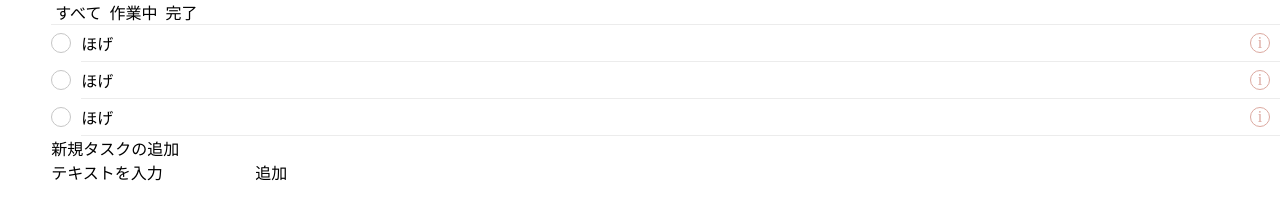
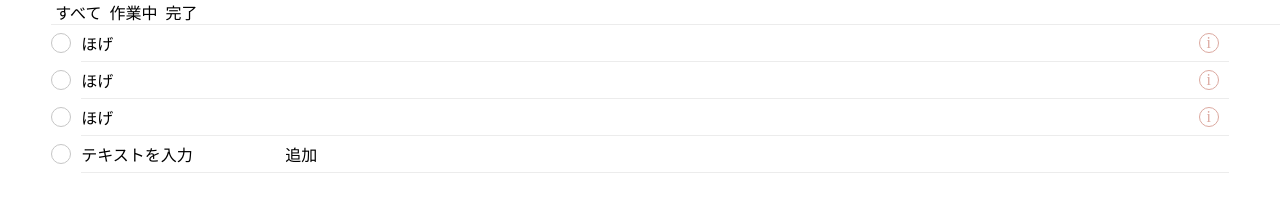
Before and after one commit to panappi/JS_Todo_App, a plain HTML site: page index.html in a window 1280 px wide. Shown: the part 96-316 px from the top of the page. Drawn offline with nearby package versions, Linux system fonts and the light colour scheme; files that its build step writes are made by us from their sources.

Commit message:
style: タスク追加フォームを表に追加

```diff
--- a/index.html
+++ b/index.html
@@ -26,23 +26,35 @@
     <hr />
 
     <section>
-      <table class="content__table">
-        <!-- <thead>
+      <form id="textForm">
+        <table class="content__table">
+          <!-- <thead>
           <tr>
             <th class="content__table-status"></th>
             <th class="content__table-name"></th>
             <th class="content__table-delete"></th>
           </tr>
         </thead> -->
-        <tbody id="taskList"></tbody>
-      </table>
+          <tbody id="taskList"></tbody>
+          <tr>
+            <td class="content__table-status">
+              <div class="contents__task-status"></div>
+            </td>
+            <td class="content__table-name" colspan="2">
+              <input id="text" type="text" placeholder="テキストを入力" />
+              <button id="addButton" type="submit">追加</button>
+            </td>
+          </tr>
+        </table>
+      </form>
     </section>
 
-    <h2>新規タスクの追加</h2>
-    <form id="textForm">
+    <!-- <h2>新規タスクの追加</h2> -->
+    <!-- <form id="textForm">
+      <div class="contents__task-status"></div>
       <input id="text" type="text" placeholder="テキストを入力" />
       <button id="addButton" type="submit">追加</button>
-    </form>
+    </form> -->
 
     <script src="main.js"></script>
   </body>
--- a/main.js
+++ b/main.js
@@ -93,6 +93,7 @@ const displayTaskArray = (taskArray) => {
     tdStatus.appendChild(divStatus);
     tr.appendChild(tdStatus);
     tdStatus.classList.add("content__table-status");
+    divStatus.classList.add("contents__task-status");
     // タスクの名前
     tdName.textContent = task.name;
     tr.appendChild(tdName);
@@ -104,6 +105,7 @@ const displayTaskArray = (taskArray) => {
     tdDelete.appendChild(divDelete);
     tr.appendChild(tdDelete);
     tdDelete.classList.add("content__table-delete");
+    divDelete.classList.add("contents__task-status");
 
     // 状態ボタンが押されたときの処理
     // buttonStatus.addEventListener("click", () => {
--- a/style.scss
+++ b/style.scss
@@ -38,16 +38,6 @@ body {
   // }
   td {
     padding: 6px 0;
-    div {
-      width: 20px;
-      height: 20px;
-      display: flex;
-      justify-content: center;
-      align-items: center;
-      border-style: $content__table-status--border_solid;
-      border-width: $content__table-status--border_weight;
-      border-radius: 50%;
-    }
   }
 }
 .content__table-status {
@@ -77,3 +67,17 @@ body {
     border-color: $color_main;
   }
 }
+.contents__task-status {
+  width: 20px;
+  height: 20px;
+  display: flex;
+  justify-content: center;
+  align-items: center;
+  border-style: $content__table-status--border_solid;
+  border-width: $content__table-status--border_weight;
+  border-radius: 50%;
+}
+#textForm {
+  display: flex;
+  justify-content: left;
+}
```
